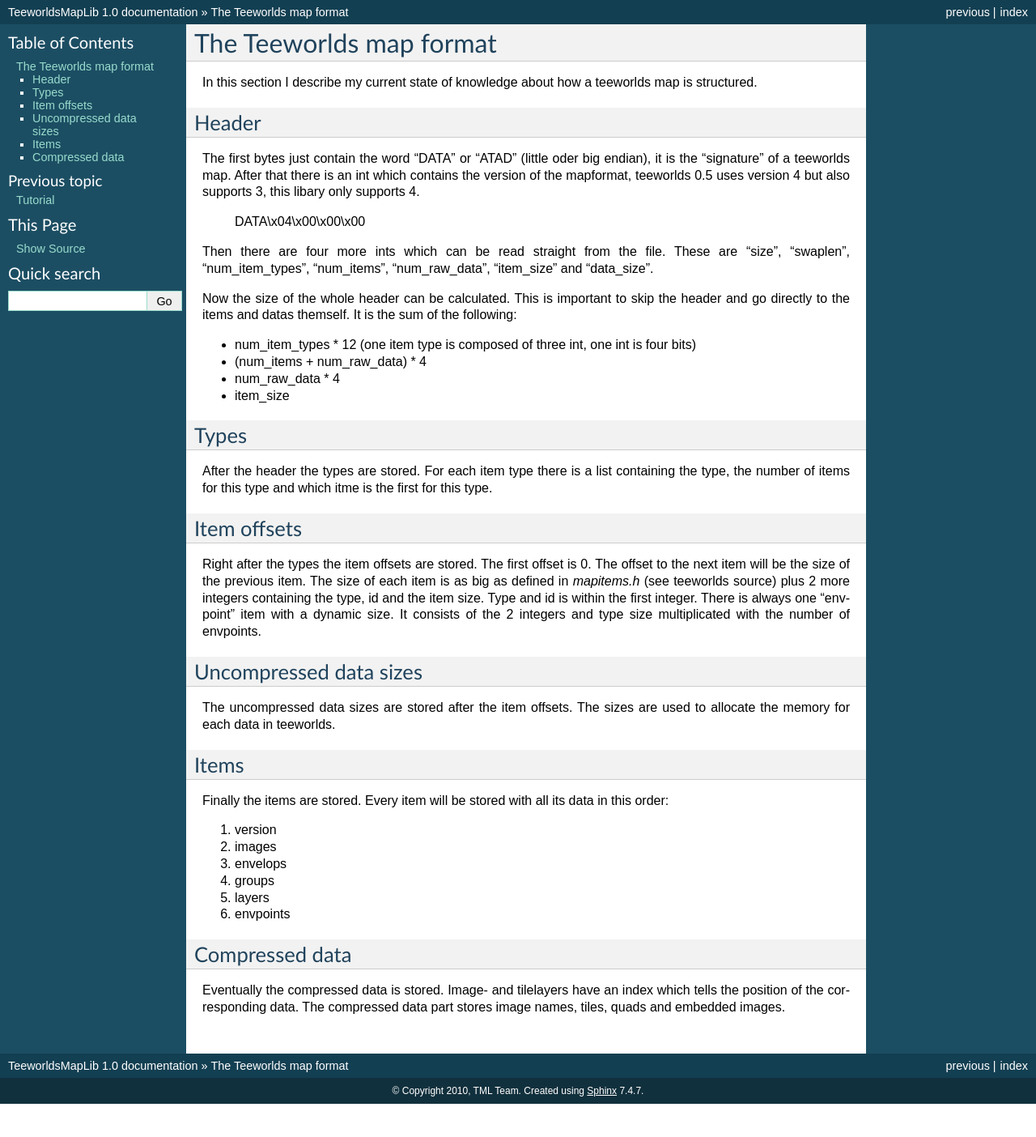
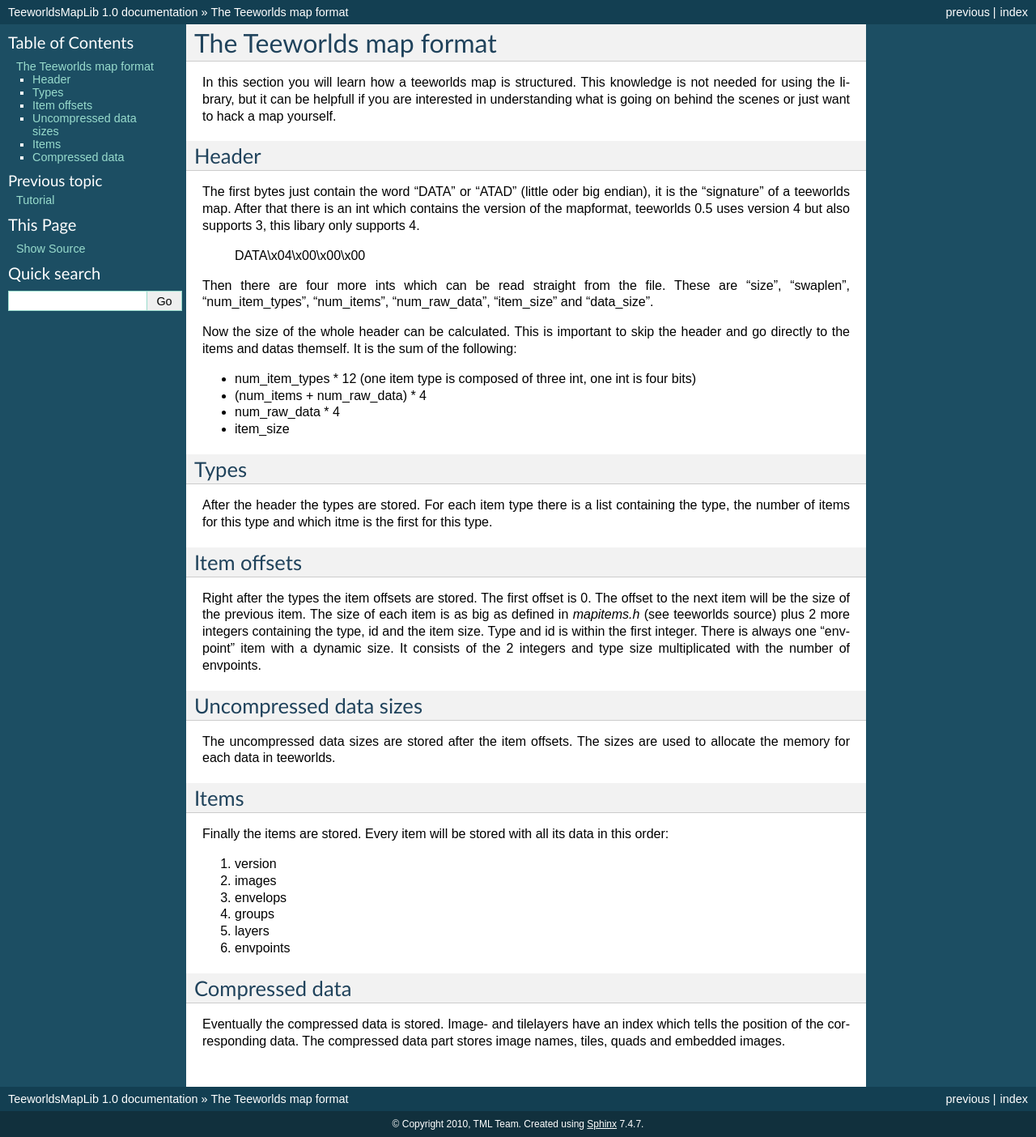
Before and after one commit to erdbeere/tml, a Sphinx documentation site: the page built from docs/mapformat.rst, in a window 1280 px wide. Shown: the whole page at 81% size. Built offline with Sphinx 7.4.7, drawn with Linux system fonts in a browser that asks for light colours; before the commit the page ends 1363 px from its top, so only the background shows below that.

Commit message:
Updated documentation.

```diff
--- a/docs/mapformat.rst
+++ b/docs/mapformat.rst
@@ -2,8 +2,10 @@
 The Teeworlds map format
 ========================
 
-In this section I describe my current state of knowledge about how a teeworlds
-map is structured.
+In this section you will learn how a teeworlds map is structured. This
+knowledge is not needed for using the library, but it can be helpfull if you
+are interested in understanding what is going on behind the scenes or just want
+to hack a map yourself.
 
 Header
 ======
```
